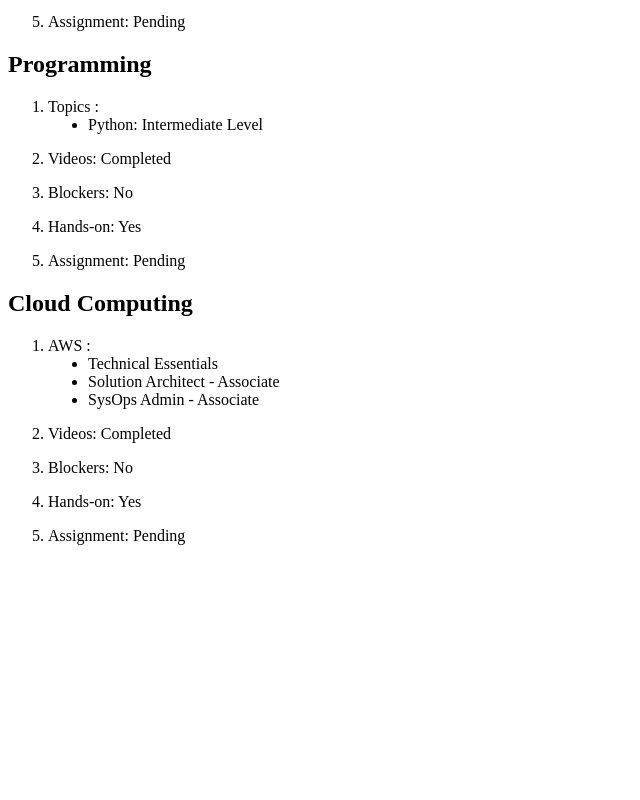
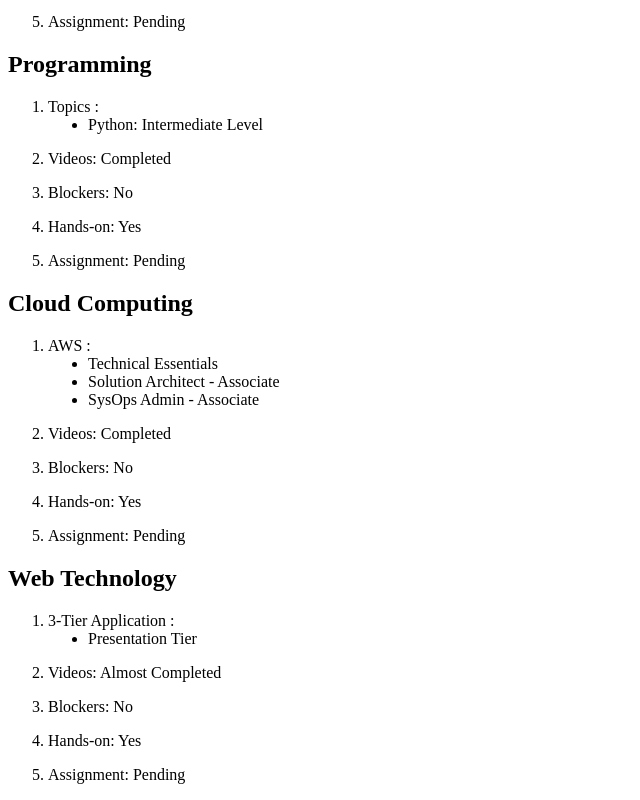
Before and after one commit to svishal16/course-update, a plain HTML site: page index.html in a window 1280 px wide. Shown: the part 2081-2881 px from the top of the page, without its empty margins (0-640 px from the left). Before the commit the page ends 2642 px from the top, so only its background shows below. Drawn offline with Linux system fonts and the light colour scheme.

Commit message:
index.html

```diff
--- a/index.html
+++ b/index.html
@@ -137,5 +137,16 @@
         <p><li>Hands-on: Yes</li></p>
         <p><li>Assignment: Pending</li></p>
     </ol>
+    <h2>Web Technology</h2>
+    <ol>
+        <li>3-Tier Application :</li>
+        <ul style="list-style-type:disc;">
+            <li>Presentation Tier</li>
+        </ul>
+        <p><li>Videos: Almost Completed</li></p>
+        <p><li>Blockers: No</li></p>
+        <p><li>Hands-on: Yes</li></p>
+        <p><li>Assignment: Pending</li></p>
+    </ol>
 </body>
 </html>
```
